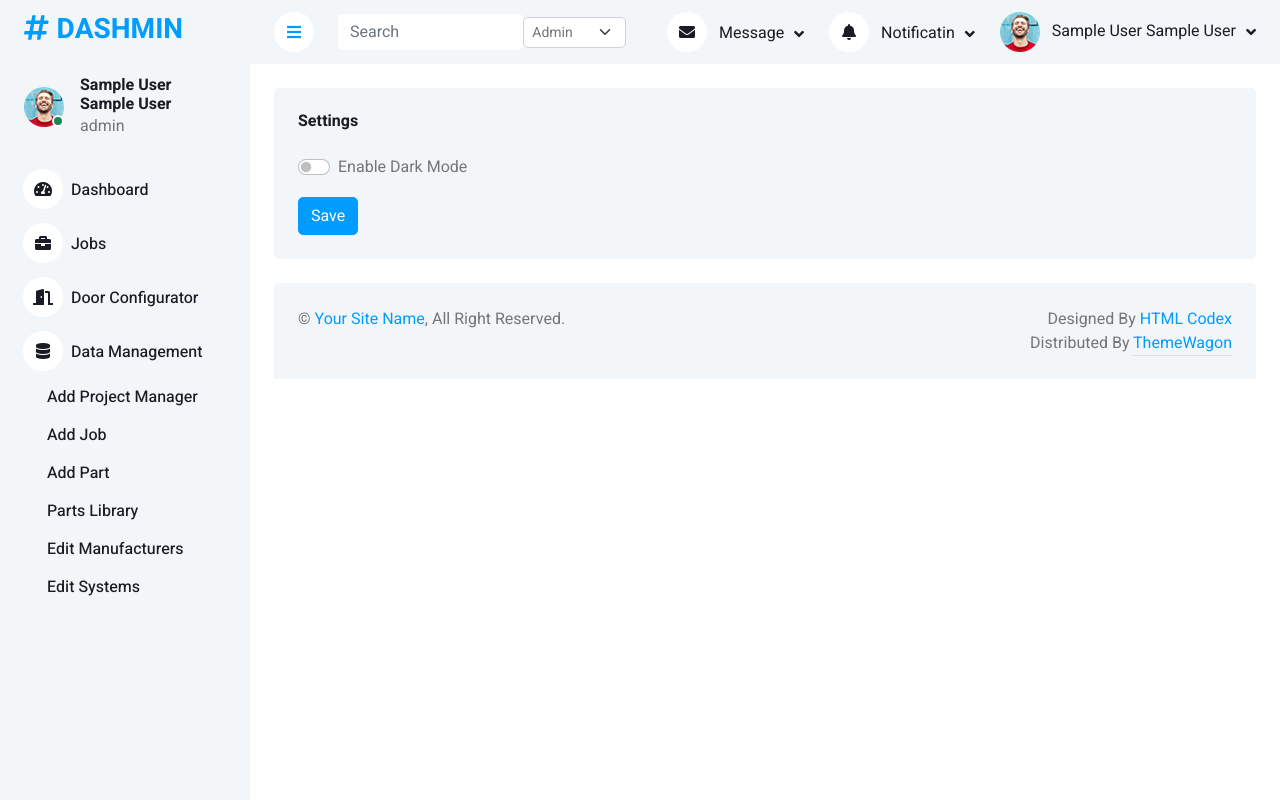
After one commit to Jkweks/fab_admin, a PHP site: page /settings.php in a window 1280 px wide. The commit adds this page. Run offline with PHP 8.4, Linux system fonts and the light colour scheme; the visitor is signed in with stand-in values (Sample User, id 1); some libraries are stand-ins or nearby versions.

Commit message:
Add user theme preference and settings page

```diff
--- a/db/init.sql
+++ b/db/init.sql
@@ -8,6 +8,7 @@ ALTER TABLE users ADD COLUMN IF NOT EXISTS first_name VARCHAR(255);
 ALTER TABLE users ADD COLUMN IF NOT EXISTS last_name VARCHAR(255);
 ALTER TABLE users ADD COLUMN IF NOT EXISTS role VARCHAR(50) NOT NULL DEFAULT 'user';
 ALTER TABLE users ADD COLUMN IF NOT EXISTS is_dev BOOLEAN NOT NULL DEFAULT FALSE;
+ALTER TABLE users ADD COLUMN IF NOT EXISTS theme VARCHAR(20) NOT NULL DEFAULT 'light';
 
 CREATE TABLE IF NOT EXISTS jobs (
     id SERIAL PRIMARY KEY,
--- a/frontend/includes/header.php
+++ b/frontend/includes/header.php
@@ -29,4 +29,5 @@
     <!-- Template Stylesheet -->
     <link href="css/style.css" rel="stylesheet">
 </head>
-<body>
+<?php $theme = $_SESSION['theme'] ?? 'light'; ?>
+<body data-theme="<?php echo htmlspecialchars($theme); ?>">
--- a/frontend/includes/navbar.php
+++ b/frontend/includes/navbar.php
@@ -91,7 +91,7 @@
                         </a>
                         <div class="dropdown-menu dropdown-menu-end bg-light border-0 rounded-0 rounded-bottom m-0">
                             <a href="#" class="dropdown-item">My Profile</a>
-                            <a href="#" class="dropdown-item">Settings</a>
+                            <a href="settings.php" class="dropdown-item">Settings</a>
                             <a href="logout.php" class="dropdown-item">Log Out</a>
                         </div>
                     </div>
--- a/frontend/js/main.js
+++ b/frontend/js/main.js
@@ -202,5 +202,23 @@
         }
     });
 
+    // Theme toggler
+    document.addEventListener('DOMContentLoaded', function () {
+        var toggle = document.getElementById('darkMode');
+        var stored = localStorage.getItem('theme');
+        if (stored) {
+            document.body.setAttribute('data-theme', stored);
+            if (toggle) toggle.checked = stored === 'dark';
+        } else {
+            localStorage.setItem('theme', document.body.getAttribute('data-theme'));
+        }
+        if (toggle) {
+            toggle.addEventListener('change', function () {
+                var theme = this.checked ? 'dark' : 'light';
+                document.body.setAttribute('data-theme', theme);
+                localStorage.setItem('theme', theme);
+            });
+        }
+    });
 
 })(jQuery);
--- /dev/null
+++ b/frontend/settings.php
@@ -0,0 +1,64 @@
+<?php
+session_start();
+if (!isset($_SESSION['user_id'])) {
+    header('Location: signin.php');
+    exit;
+}
+require_once 'includes/db.php';
+$message = '';
+if ($_SERVER['REQUEST_METHOD'] === 'POST') {
+    $theme = ($_POST['theme'] ?? 'light') === 'dark' ? 'dark' : 'light';
+    $stmt = $pdo->prepare('UPDATE users SET theme = ? WHERE id = ?');
+    $stmt->execute([$theme, $_SESSION['user_id']]);
+    $_SESSION['theme'] = $theme;
+    $message = 'Settings updated';
+}
+$currentTheme = $_SESSION['theme'] ?? 'light';
+?>
+<?php include 'includes/header.php'; ?>
+    <div class="container-xxl position-relative bg-white d-flex p-0">
+        <?php include 'includes/spinner.php'; ?>
+        <?php include 'includes/sidebar.php'; ?>
+        <!-- Content Start -->
+        <div class="content">
+            <?php include 'includes/navbar.php'; ?>
+            <div class="container-fluid pt-4 px-4">
+                <div class="row g-4">
+                    <div class="col-12">
+                        <div class="bg-light rounded h-100 p-4">
+                            <h6 class="mb-4">Settings</h6>
+                            <?php if ($message): ?>
+                            <div class="alert alert-success" role="alert"><?php echo $message; ?></div>
+                            <?php endif; ?>
+                            <form method="post">
+                                <div class="form-check form-switch">
+                                    <input class="form-check-input" type="checkbox" id="darkMode" name="theme" value="dark" <?php if ($currentTheme === 'dark') echo 'checked'; ?>>
+                                    <label class="form-check-label" for="darkMode">Enable Dark Mode</label>
+                                </div>
+                                <button type="submit" class="btn btn-primary mt-3">Save</button>
+                            </form>
+                        </div>
+                    </div>
+                </div>
+            </div>
+            <!-- Footer Start -->
+            <div class="container-fluid pt-4 px-4">
+                <div class="bg-light rounded-top p-4">
+                    <div class="row">
+                        <div class="col-12 col-sm-6 text-center text-sm-start">
+                            &copy; <a href="#">Your Site Name</a>, All Right Reserved.
+                        </div>
+                        <div class="col-12 col-sm-6 text-center text-sm-end">
+                            Designed By <a href="https://htmlcodex.com">HTML Codex</a><br>
+                            Distributed By <a class="border-bottom" href="https://themewagon.com" target="_blank">ThemeWagon</a>
+                        </div>
+                    </div>
+                </div>
+            </div>
+            <!-- Footer End -->
+        </div>
+        <!-- Content End -->
+        <!-- Back to Top -->
+        <a href="#" class="btn btn-lg btn-primary btn-lg-square back-to-top"><i class="bi bi-arrow-up"></i></a>
+    </div>
+<?php include 'includes/footer.php'; ?>
--- a/frontend/signin.php
+++ b/frontend/signin.php
@@ -5,7 +5,7 @@ $error = '';
 if ($_SERVER['REQUEST_METHOD'] === 'POST') {
     $email = $_POST['email'] ?? '';
     $password = $_POST['password'] ?? '';
-    $stmt = $pdo->prepare('SELECT id, password, first_name, last_name, role, is_dev FROM users WHERE email = ?');
+    $stmt = $pdo->prepare('SELECT id, password, first_name, last_name, role, is_dev, theme FROM users WHERE email = ?');
     $stmt->execute([$email]);
     $user = $stmt->fetch();
     if ($user && password_verify($password, $user['password'])) {
@@ -15,6 +15,7 @@ if ($_SERVER['REQUEST_METHOD'] === 'POST') {
         $_SESSION['role'] = $user['role'];
         $_SESSION['original_role'] = $user['role'];
         $_SESSION['is_dev'] = $user['is_dev'];
+        $_SESSION['theme'] = $user['theme'];
         header('Location: index.php');
         exit;
     } else {
```
Also changed, not shown: db/migrations/001_add_theme_to_users.sql (added).
